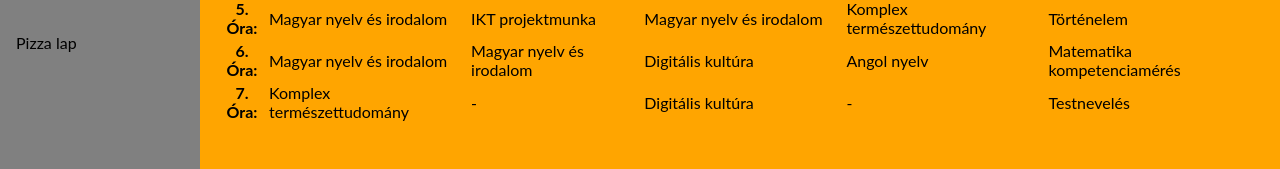
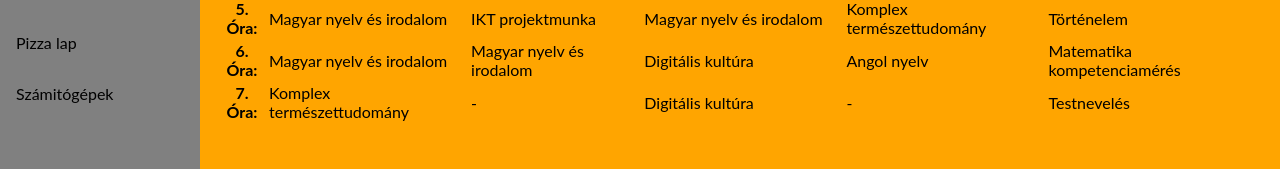
Before and after one commit to Hegymegi-Akos/orarend.html, a plain HTML site: page index.html in a window 1280 px wide. Shown: the part 238-407 px from the top of the page. Drawn offline with Linux system fonts and the light colour scheme.

Commit message:
Update index.html

```diff
--- a/index.html
+++ b/index.html
@@ -85,7 +85,7 @@
                         <a href="https://hegymegi-akos.github.io/kollazs_jo/listak.html">Lista</a>
                                                                                          <a href="https://hegymegi-akos.github.io/evszakok.html/">Évszakok</a>
                                                                                                                                                    <a href="https://hegymegi-akos.github.io/ceges.html/">Pizza lap</a>
-
+                         <a href="https://hegymegi-akos.github.io/xd.html/">Számitógépek</a>
                 </div>
                 <div class="content">
         <table>
```
